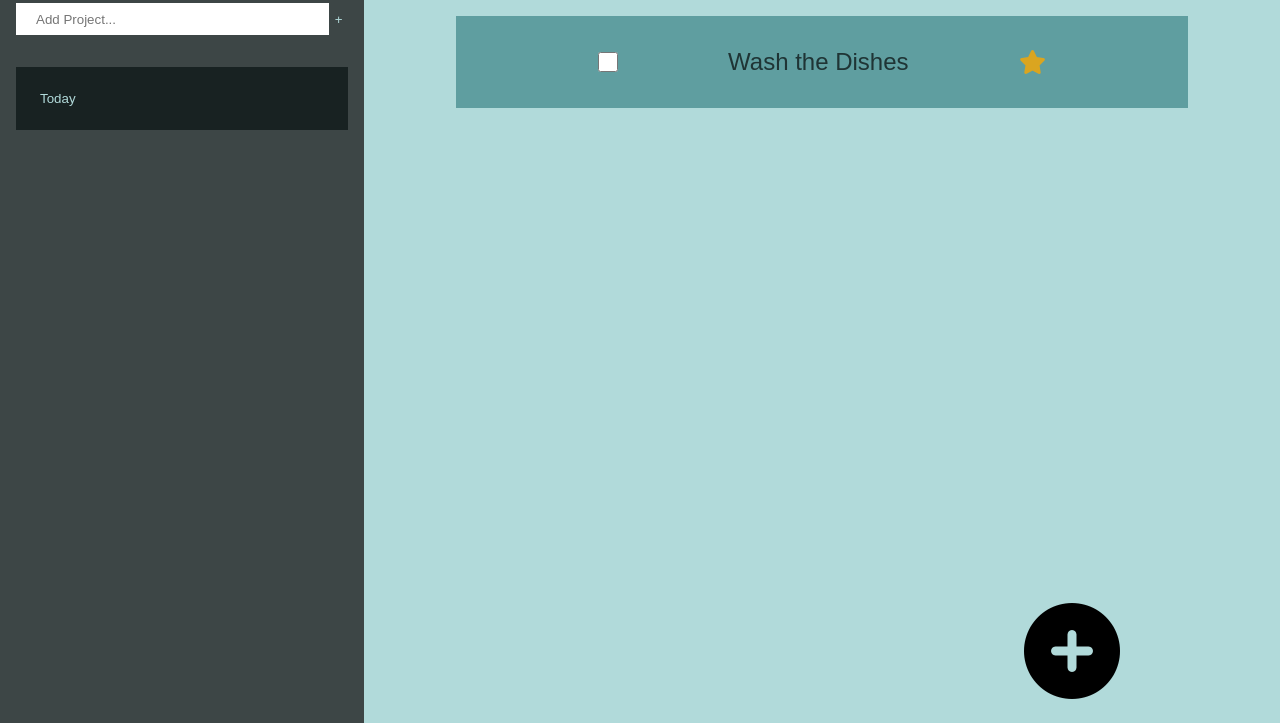
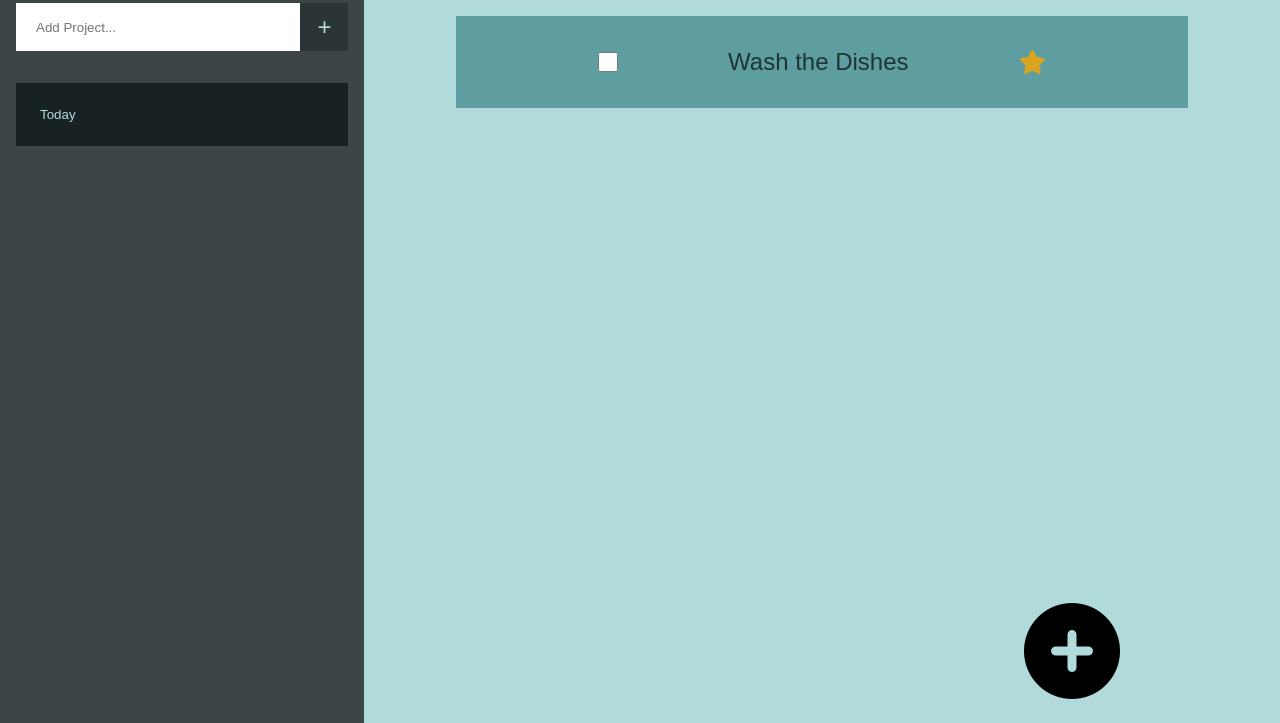
Before and after one commit to obre-bjorn/To-Do-App, a plain HTML site: page index.html in a window 1280 px wide. Shown: the part 77-800 px from the top of the page. Drawn offline with Linux system fonts and the light colour scheme.

Commit message:
Fix add project button

```diff
--- a/index.html
+++ b/index.html
@@ -16,7 +16,7 @@
             <h1 class="title">🧾TO DO APP</h1>
             <form id="addProject" action="">
                 <input name="project" id="projectName" type="text" placeholder="Add Project..." required>
-                <input id="add-project" type="submit" value="+">
+                <button id="add-project" type="submit">+</button>
             </form>
             <div id="projects">
 
--- a/styles.css
+++ b/styles.css
@@ -31,7 +31,8 @@ body {
     width: 100%;
     position: relative;
     /* height: 100%; */
-    padding: 1rem;
+    /* padding: 1rem; */
+    height: 3rem;
     display: flex;
     align-items: center;
     justify-content: center;
@@ -50,12 +51,19 @@ body {
 
 #add-project {
     position: absolute;
-    top: 0;
+    bottom: 0;
     right: 0;
-    background-color: #101b1bce;
-    height: 100%;
+    background-color: #101b1be1;
+    height: inherit;
+    width: 3rem;
     color: #b1dada;
-    padding: 2rem: /* width: 2.5rem; */
+    /* padding-left: .8rem;
+    padding-right: .8rem; */
+    cursor: pointer;
+    /* padding-bottom: .8rem; */
+    font-size: 1.5rem;
+    border: none;
+    /* width: 2.5rem; */
     /* font-size: 2rem; */
     /* padding: 1.5rem */
     /* padding: 10px 20px; */
```
